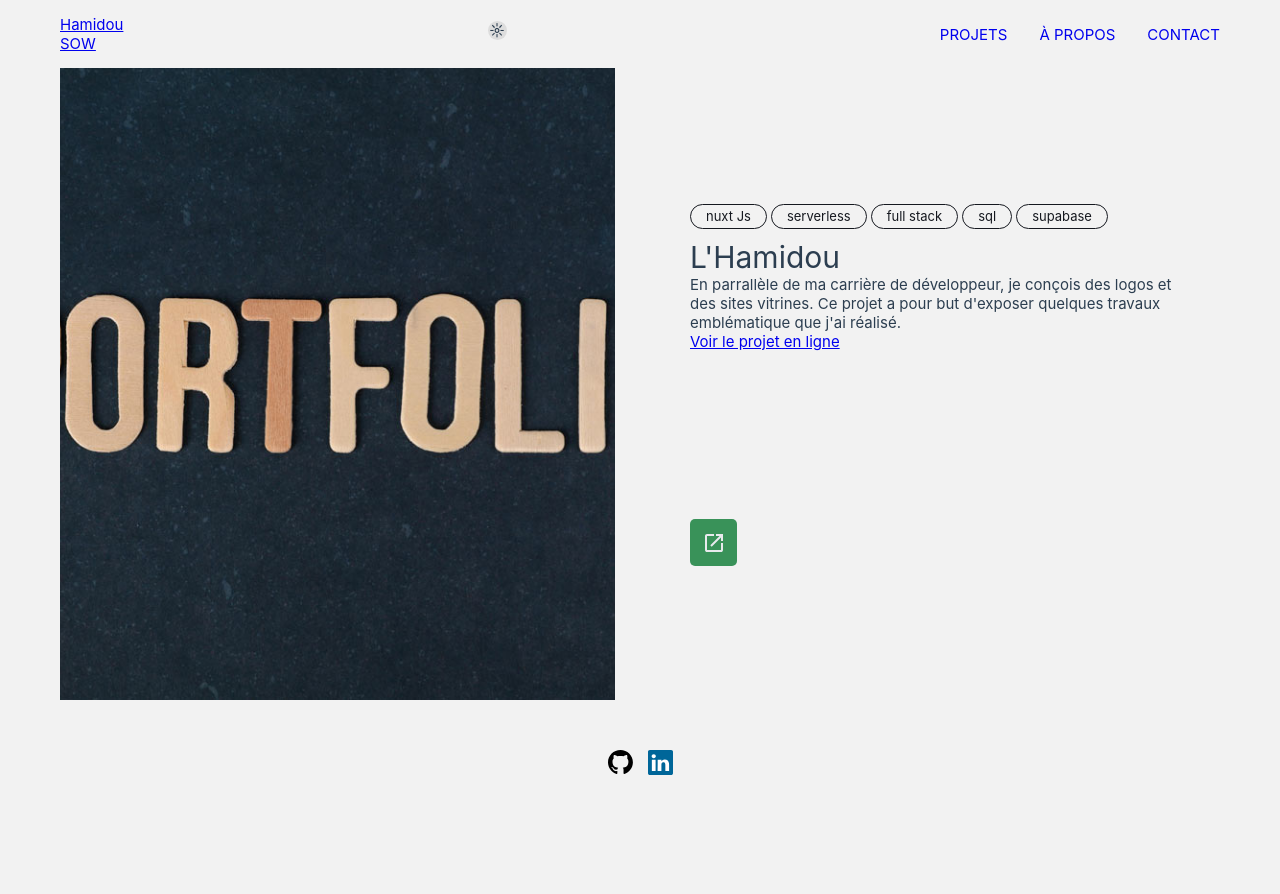
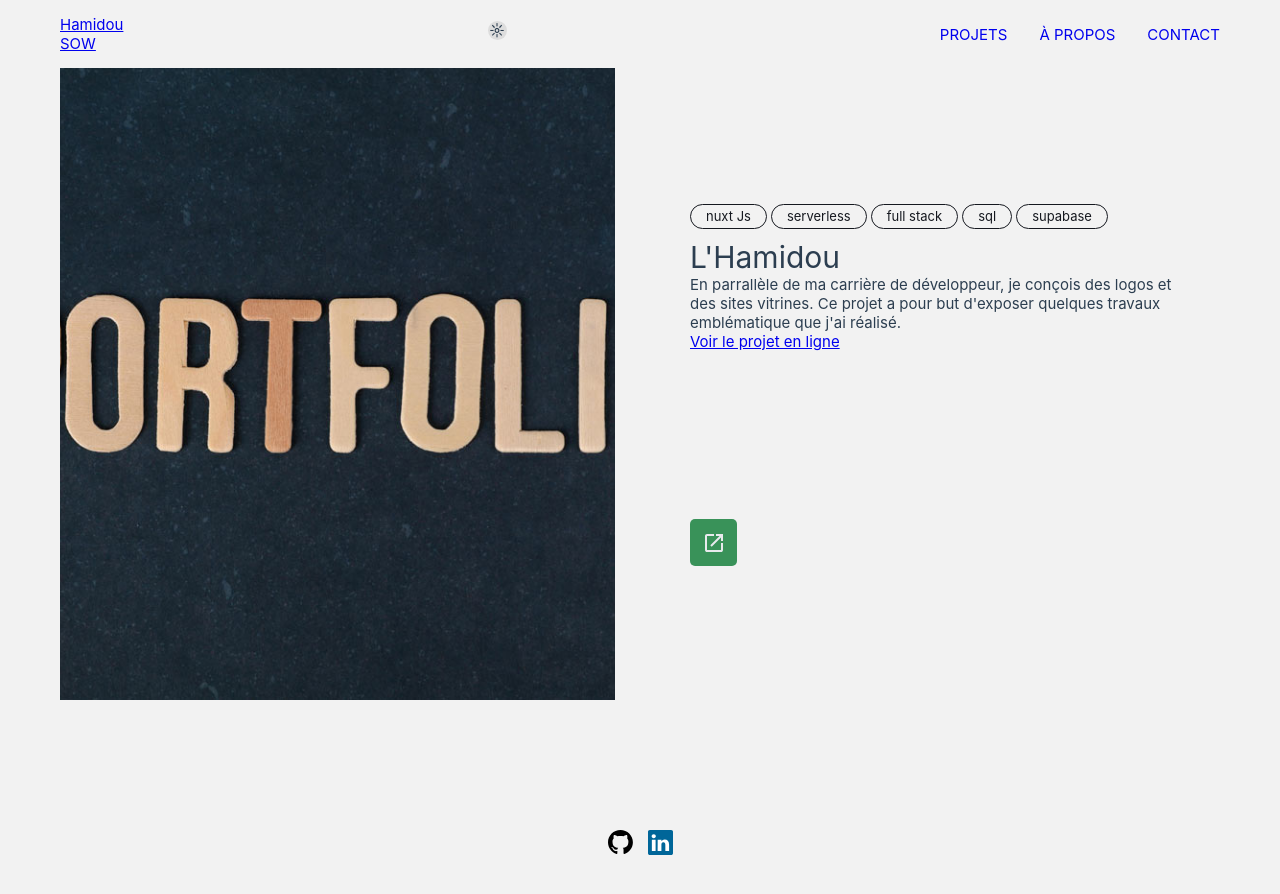
Before and after one commit to hamidousow/hamidousow, a Vue app: page /project/1 in a window 1280 px wide. Shown: the top 894 px of the page. Before the commit the page ends 860 px from the top, so only its background shows below. Built offline with nearby package versions, Linux system fonts and the light colour scheme.

Commit message:
fix footer position to stay in the bottom

```diff
--- a/src/App.vue
+++ b/src/App.vue
@@ -13,5 +13,8 @@ import FooterComponent from './components/FooterComponent.vue'
 </template>
 
 <style scoped>
+    #site  {
+        min-height: 90dvh;
+    }
 
 </style>
--- a/src/components/FooterComponent.vue
+++ b/src/components/FooterComponent.vue
@@ -20,6 +20,7 @@ import linkedin from '@/assets/images/linkedin.svg'
 <style scoped>
     .footer {
         padding: 50px 20px;
+        margin-top: auto;
     }
     .footer__social-links {
         display: flex;
```
